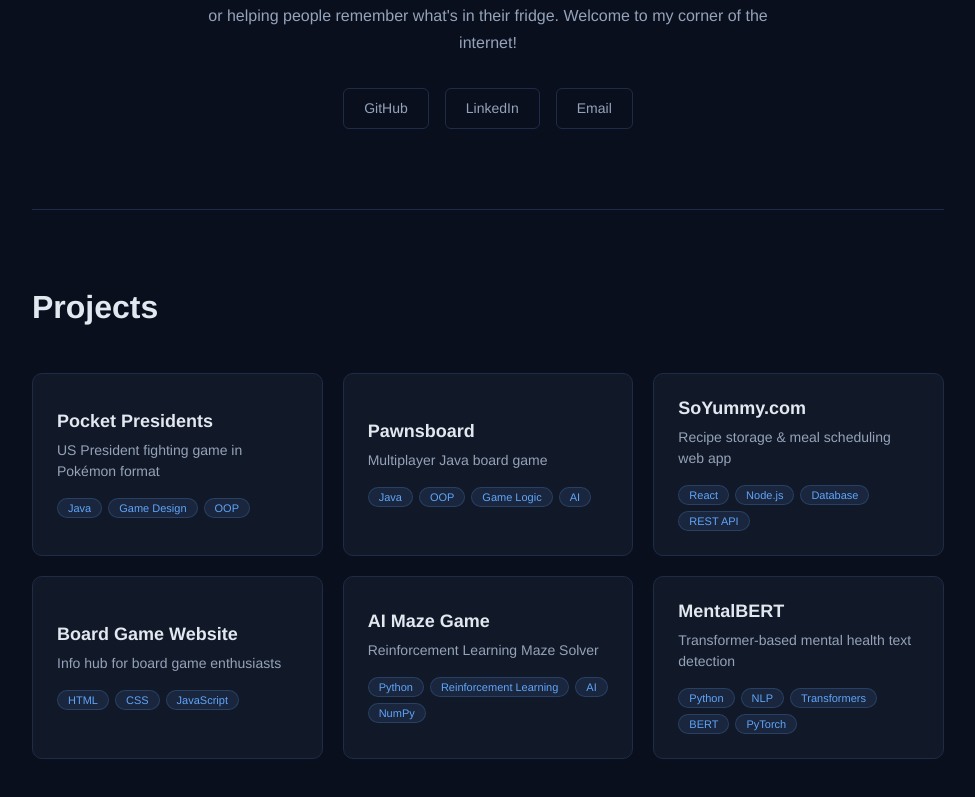
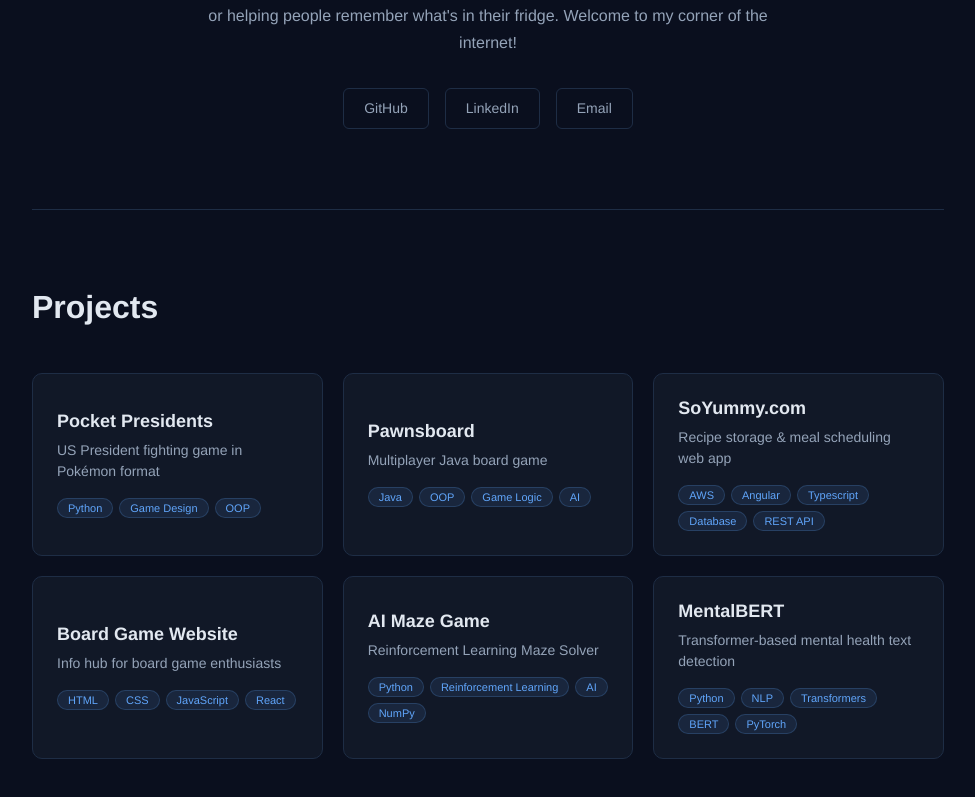
Before and after one commit to ColinMenuchi/portfolioWebsite, a React (Vite) app in the folder portfolio-website/: page / in a window 1280 px wide. Shown: the part 424-1221 px from the top of the page, without its empty margins (152-1127 px from the left). Built offline with nearby package versions, Linux system fonts and the light colour scheme.

Commit message:
Corrected tech information for projects

```diff
--- a/portfolio-website/src/components/Projects.jsx
+++ b/portfolio-website/src/components/Projects.jsx
@@ -8,7 +8,7 @@ const projects = [
     tagline: 'US President fighting game in Pokémon format',
     description:
       'Battle it out with your favorite (or least favorite) US Presidents in this Pokémon-inspired turn-based fighting game. Each president has unique stats and special moves inspired by their real-world legacy. Gotta catch \'em all... or elect \'em.',
-    tech: ['Java', 'Game Design', 'OOP'],
+    tech: ['Python', 'Game Design', 'OOP'],
   },
   {
     id: 2,
@@ -24,7 +24,7 @@ const projects = [
     tagline: 'Recipe storage & meal scheduling web app',
     description:
       'A full-stack web application that lets users store their favorite recipes and schedule meals throughout the week. Because "what\'s for dinner?" should never be a hard question again.',
-    tech: ['React', 'Node.js', 'Database', 'REST API'],
+    tech: ['AWS', 'Angular', 'Typescript', 'Database', 'REST API'],
   },
   {
     id: 4,
@@ -32,7 +32,7 @@ const projects = [
     tagline: 'Info hub for board game enthusiasts',
     description:
       'A comprehensive website featuring information, descriptions, and details on a wide variety of board games. Your one-stop shop for tabletop knowledge — no dice required to navigate it.',
-    tech: ['HTML', 'CSS', 'JavaScript'],
+    tech: ['HTML', 'CSS', 'JavaScript', 'React'],
   },
   {
     id: 5,
```
